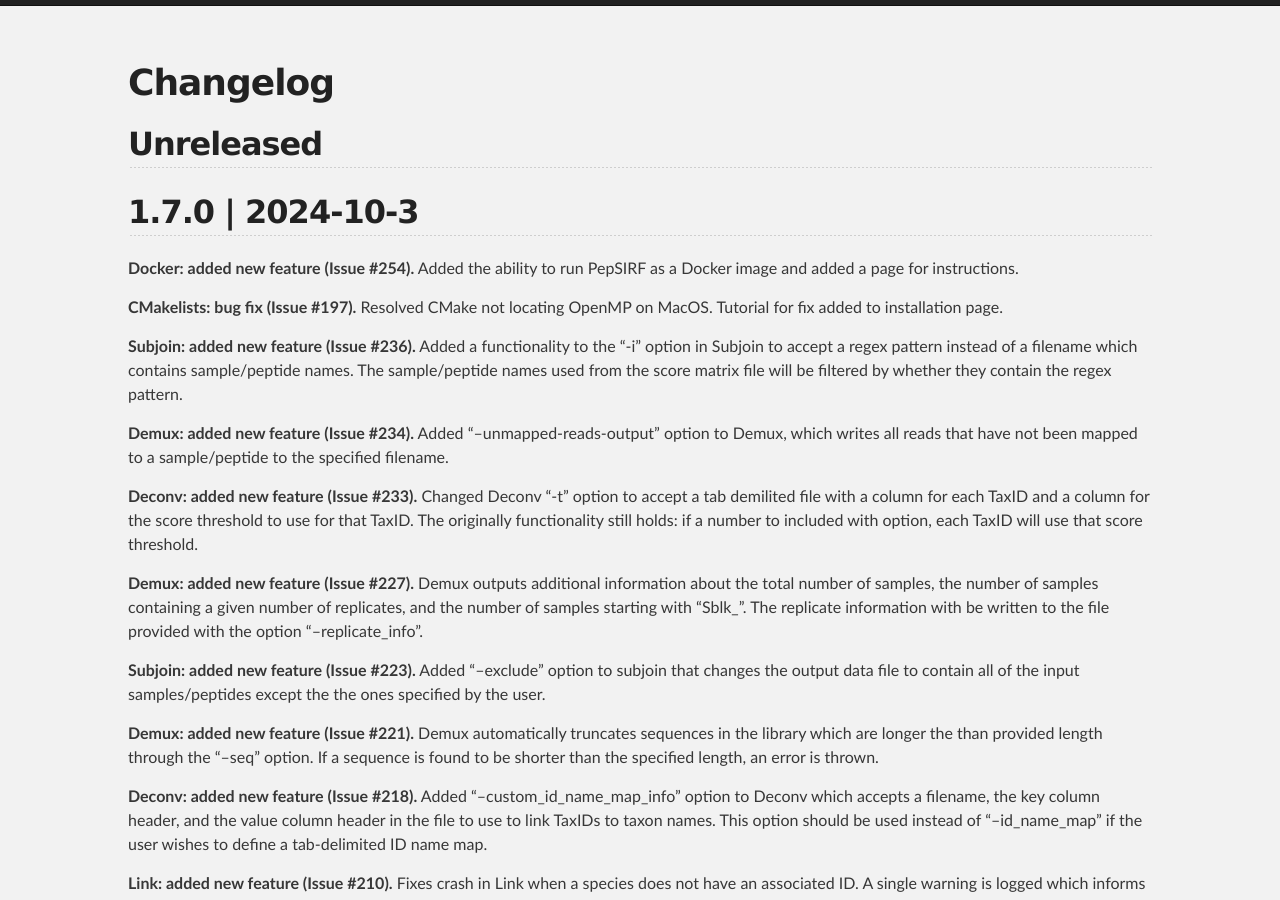
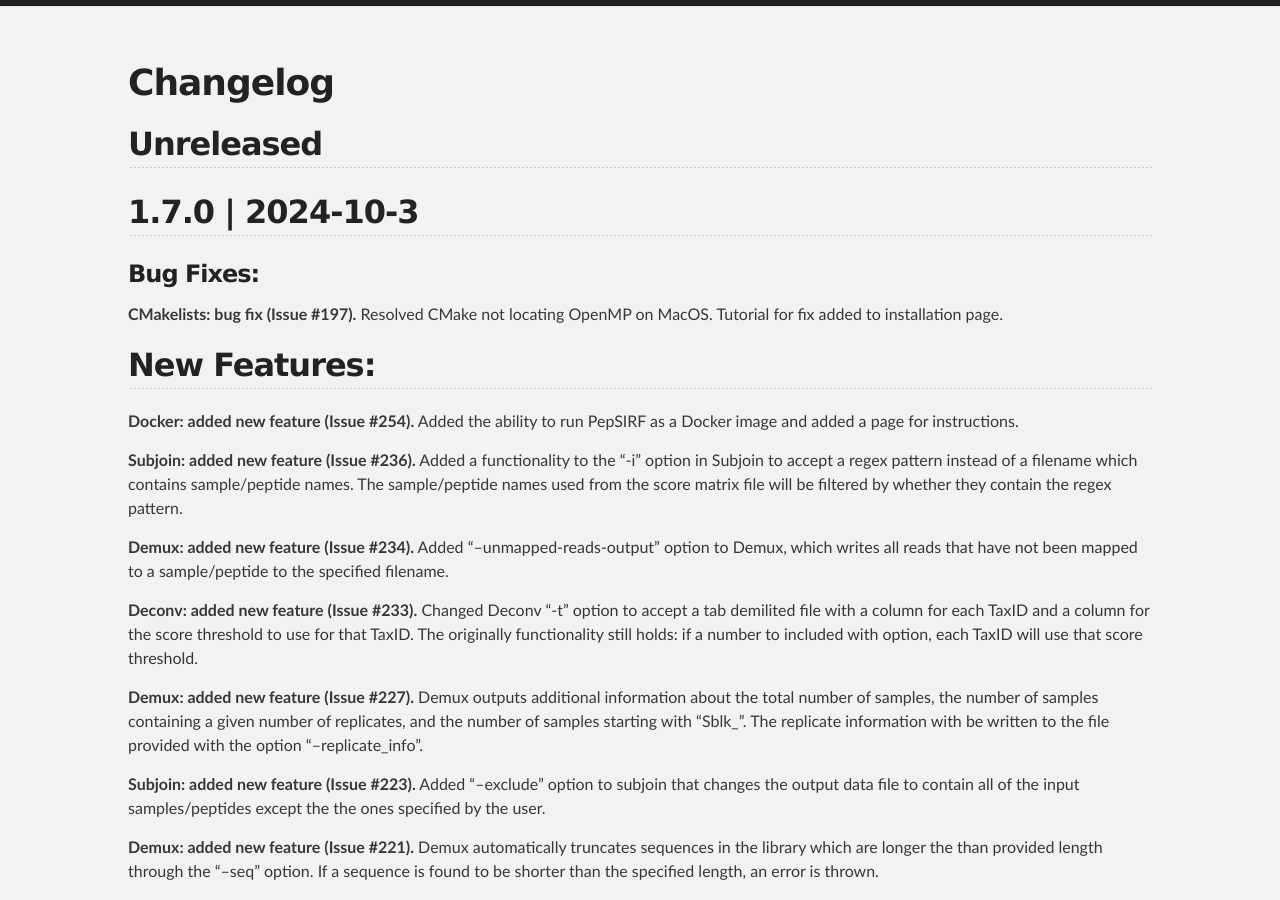
Before and after one commit to LadnerLab/PepSIRF, a Jekyll site: the page built from docs/5-changelog.md, in a window 1280 px wide and 900 px high, scrolled down 316 px. Built offline with Jekyll 4.4.1, drawn with Linux system fonts in a browser that asks for light colours.

Commit message:
Fixed changelog

```diff
--- a/docs/5-changelog.md
+++ b/docs/5-changelog.md
@@ -10,9 +10,13 @@
 
 ## 1.7.0 | 2024-10-3
 
-<strong>Docker: added new feature (Issue #254).</strong> Added the ability to run PepSIRF as a Docker image and added a page for instructions.
+### Bug Fixes:
 
 <strong>CMakelists: bug fix (Issue #197).</strong> Resolved CMake not locating OpenMP on MacOS. Tutorial for fix added to installation page.
+
+## New Features:
+
+<strong>Docker: added new feature (Issue #254).</strong> Added the ability to run PepSIRF as a Docker image and added a page for instructions.
 
 <strong>Subjoin: added new feature (Issue #236).</strong> Added a functionality to the "-i" option in Subjoin to accept a regex pattern instead of a filename which contains sample/peptide names. The sample/peptide names used from the score matrix file will be filtered by whether they contain the regex pattern.
 
```
